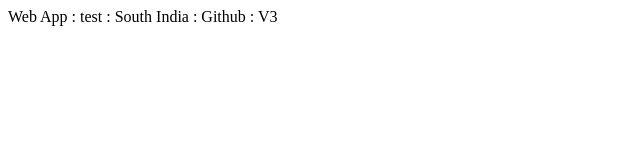
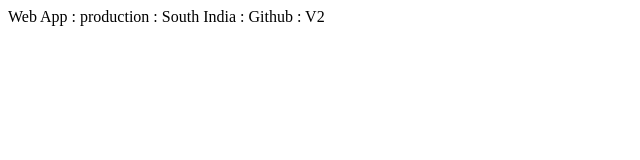
Before and after one commit to sairampoluru/mytraining, a plain HTML site: page index.html in a window 1280 px wide. Shown: the full height of the page, 0-640 px from the left. Drawn offline with Linux system fonts and the light colour scheme.

Commit message:
Update index.html

```diff
--- a/index.html
+++ b/index.html
@@ -3,6 +3,6 @@
 		<title>MyApp</title>
    </head>
    <body>
-		<p>Web App : test  : South India : Github : V3</p>
+		<p>Web App : production  : South India : Github : V2</p>
    </body>
 </html>
```
